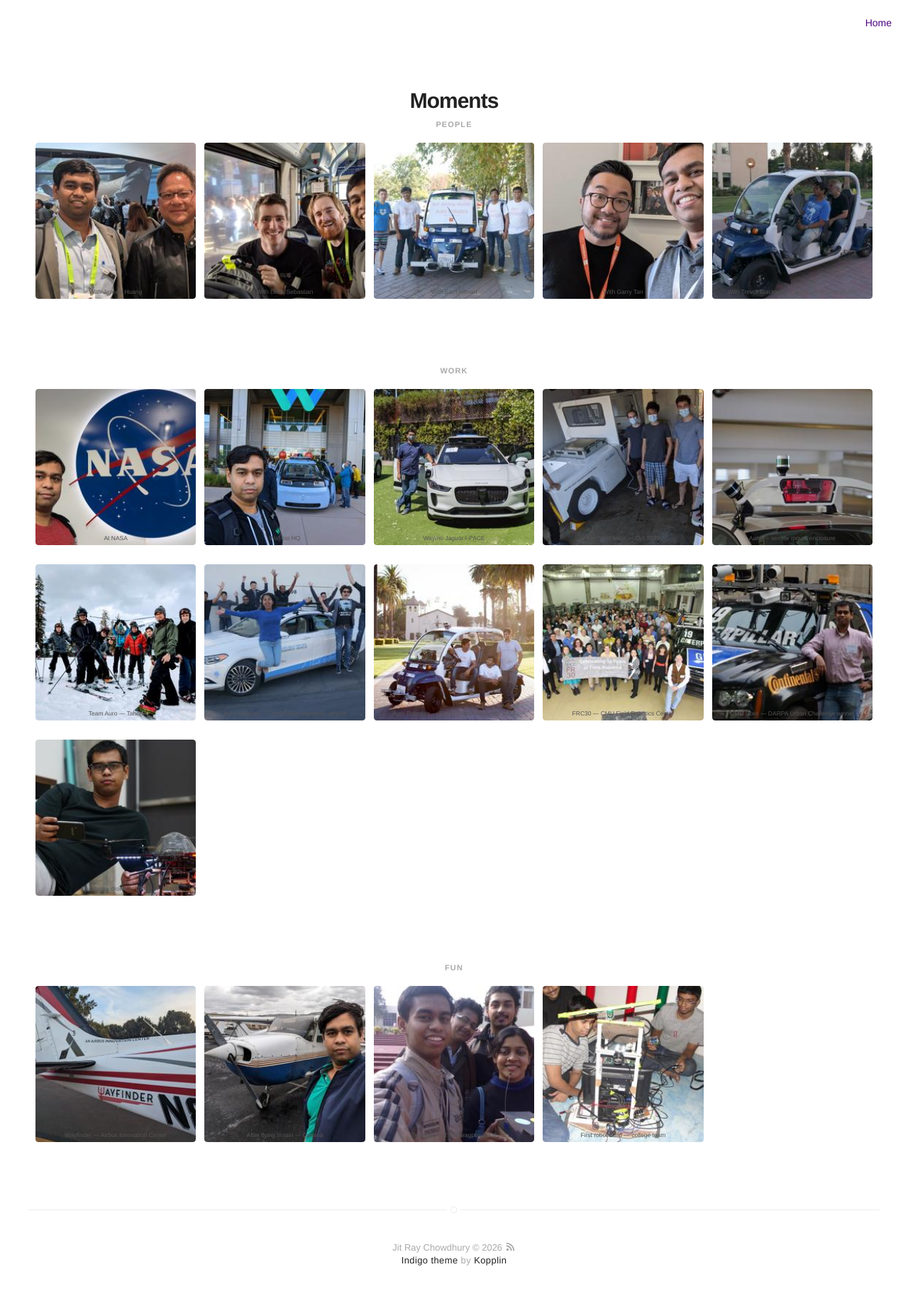
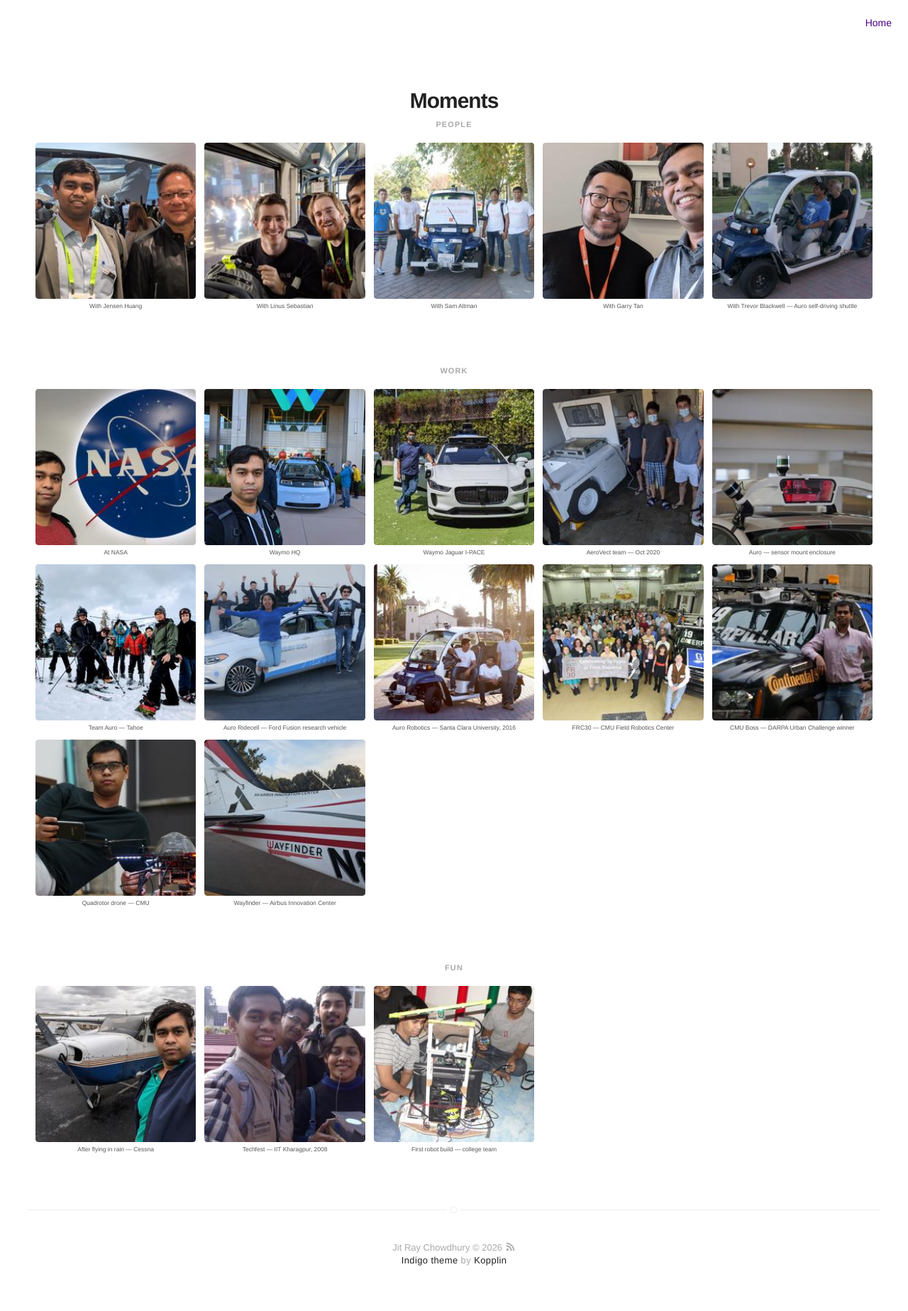
Before and after one commit to jitrc/jitrc.github.io, a Jekyll site: the page built from moments.html, in a window 1280 px wide. Shown: the whole page at 71% size. Built offline with Jekyll 4.4.1, drawn with Linux system fonts in a browser that asks for light colours.

```diff
--- a/_sass/pages/moments.sass
+++ b/_sass/pages/moments.sass
@@ -62,6 +62,8 @@
     transition: transform 0.2s ease
 
   figcaption
+    position: static
+    top: 0
     margin-top: 0.5rem
     font-size: 0.85rem
     color: #555
```
Also changed, not shown: _data/moments.yml (+4 -5 lines).
